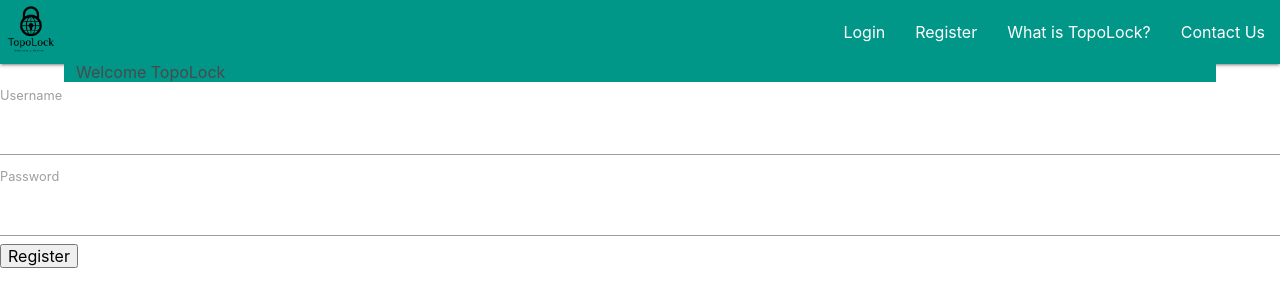
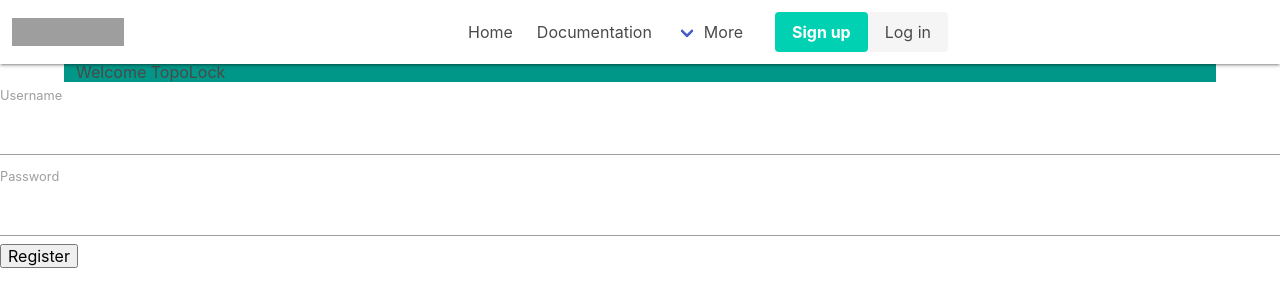
Before and after one commit to williammabotjaeng/voxbillium, a Flask app: page / in a window 1280 px wide. Shown: the top 307 px of the page. Run offline with Flask 3, Linux system fonts and the light colour scheme; grey boxes are pictures that could not be loaded.

Commit message:
top nav, bulma, layout.html

```diff
--- a/templates/layout.html
+++ b/templates/layout.html
@@ -13,28 +13,66 @@
     <title>TopoLock | Secure Location</title>
 </head>
 <body>
-    <nav class="teal">
-        <div class="nav-wrappe tealr">
-          <a href="/" class="brand-logo">
-            <img width="8%" src="{{ url_for('static', filename='img/topolock-logo.png') }}" />
+    <nav class="navbar" role="navigation" aria-label="main navigation">
+        <div class="navbar-brand">
+          <a class="navbar-item" href="https://bulma.io">
+            <img src="https://bulma.io/images/bulma-logo.png" width="112" height="28">
           </a>
-          <a href="#" data-target="mobile-demo" class="sidenav-trigger"><i class="material-icons">menu</i></a>
-          <ul class="right hide-on-med-and-down">
-            <li><a href="/login">Login</a></li>
-            <li><a href="/register">Register</a></li>
-            <li><a href="/what">What is TopoLock?</a></li>
-            <li><a href="/contact">Contact Us</a></li>
-          </ul>
+
+          <a role="button" class="navbar-burger" aria-label="menu" aria-expanded="false" data-target="navbarBasicExample">
+            <span aria-hidden="true"></span>
+            <span aria-hidden="true"></span>
+            <span aria-hidden="true"></span>
+          </a>
+        </div>
+
+        <div id="navbarBasicExample" class="navbar-menu">
+          <div class="navbar-start">
+            <a class="navbar-item">
+              Home
+            </a>
+
+            <a class="navbar-item">
+              Documentation
+            </a>
+
+            <div class="navbar-item has-dropdown is-hoverable">
+              <a class="navbar-link">
+                More
+              </a>
+
+              <div class="navbar-dropdown">
+                <a class="navbar-item">
+                  About
+                </a>
+                <a class="navbar-item">
+                  Jobs
+                </a>
+                <a class="navbar-item">
+                  Contact
+                </a>
+                <hr class="navbar-divider">
+                <a class="navbar-item">
+                  Report an issue
+                </a>
+              </div>
+            </div>
+          </div>
+
+          <div class="navbar-end">
+            <div class="navbar-item">
+              <div class="buttons">
+                <a class="button is-primary">
+                  <strong>Sign up</strong>
+                </a>
+                <a class="button is-light">
+                  Log in
+                </a>
+              </div>
+            </div>
+          </div>
         </div>
       </nav>
-
-
-      <ul class="sidenav" id="mobile-demo">
-        <li><a href="sass.html">Sass</a></li>
-        <li><a href="badges.html">Components</a></li>
-        <li><a href="collapsible.html">Javascript</a></li>
-        <li><a href="mobile.html">Mobile</a></li>
-      </ul>
       <header class="teal container row s12">
         {% block header %}{% endblock %}
       </header>
```
